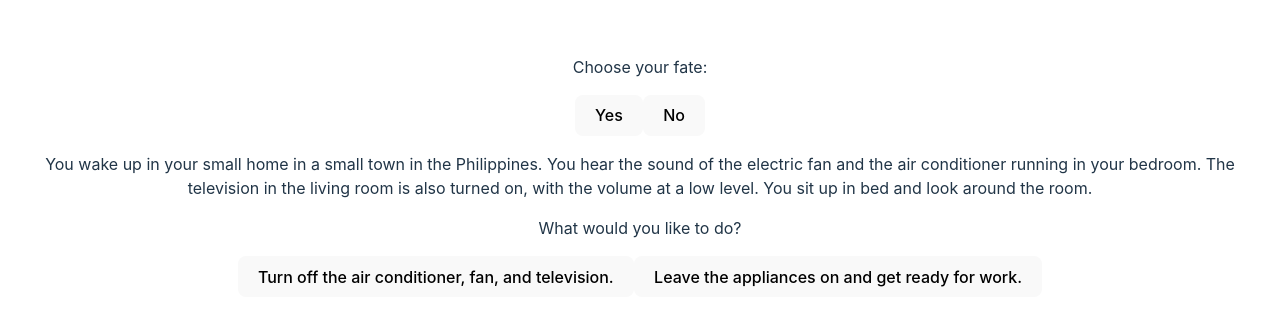
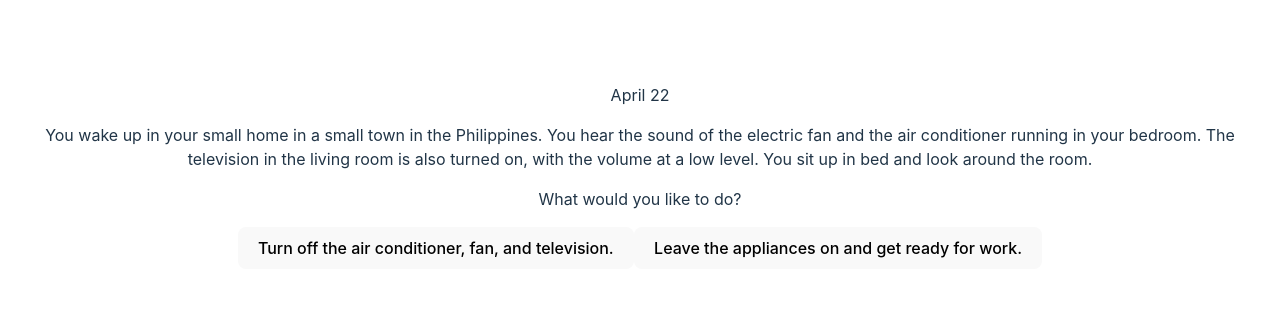
Before and after one commit to kingwell47/one-earth-one-chance-ie, a React (Vite) app: page / in a window 1280 px wide. Shown: the part 232-558 px from the top of the page. Built offline with nearby package versions, Linux system fonts and the light colour scheme.

Commit message:
removed testing functions and code

```diff
--- a/src/components/Game.jsx
+++ b/src/components/Game.jsx
@@ -11,29 +11,12 @@ const Game = () => {
 
   //Choice Storage
   useEffect(() => {
-    const storedChoices = localStorage.getItem("choices");
-    if (storedChoices) {
-      setChoices(JSON.parse(storedChoices));
-    }
-
     const loadData = JSON.parse(localStorage.getItem("saveData"));
     if (loadData) {
       setSaveData(loadData);
       setDay(loadData.day);
     }
   }, []);
-
-  const handleChoice = (choice) => {
-    const updatedChoices = [...choices, choice];
-    setChoices(updatedChoices);
-    localStorage.setItem("choices", JSON.stringify(updatedChoices));
-    // Perform any logic to determine the outcome of the game based on the user's choices
-  };
-
-  const handleClearStorage = () => {
-    localStorage.removeItem("choices");
-    setChoices([]);
-  };
 
   const storeChoices = (currentDay, currentScene, currentResult) => {
     const currentSave = {
@@ -52,20 +35,7 @@ const Game = () => {
 
   return (
     <div>
-      {choices.length > 0 && (
-        <p>
-          Your previous choices:{" "}
-          {choices.map((choice, index) => (
-            <span key={index}>{choice} </span>
-          ))}
-        </p>
-      )}
-      <p>Choose your fate:</p>
-      <button onClick={() => handleChoice("Yes")}>Yes</button>
-      <button onClick={() => handleChoice("No")}>No</button>
-      {choices.length > 0 && (
-        <button onClick={handleClearStorage}>Clear Choices</button>
-      )}
+      <p>{dayData.date}</p>
       <Scene
         scenes={scenes}
         day={day}
```
